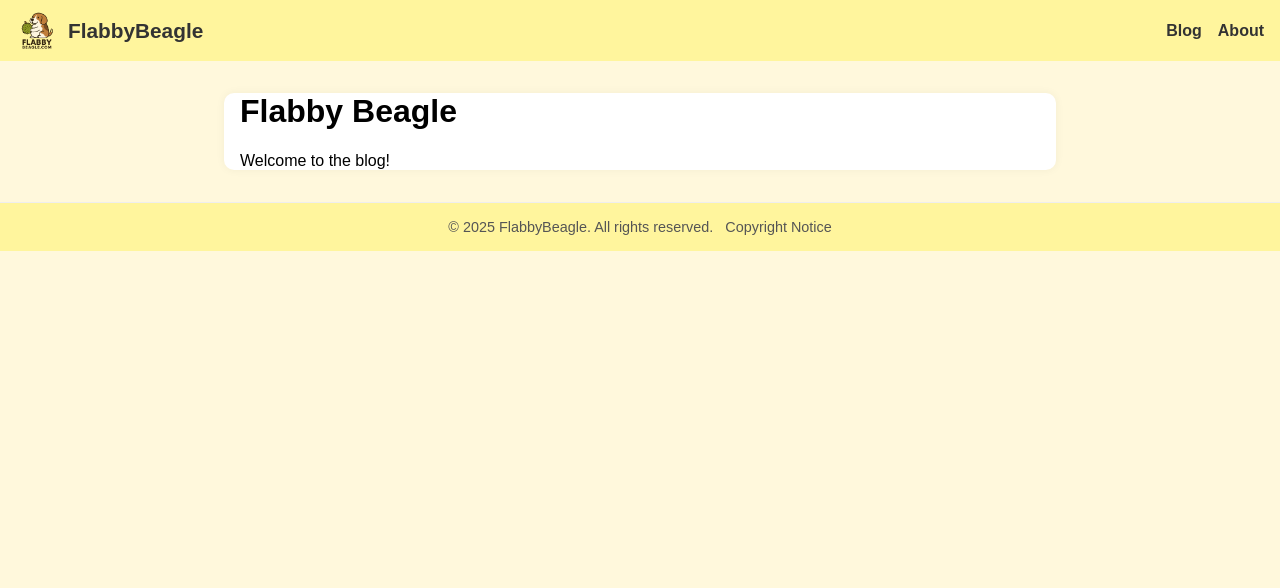
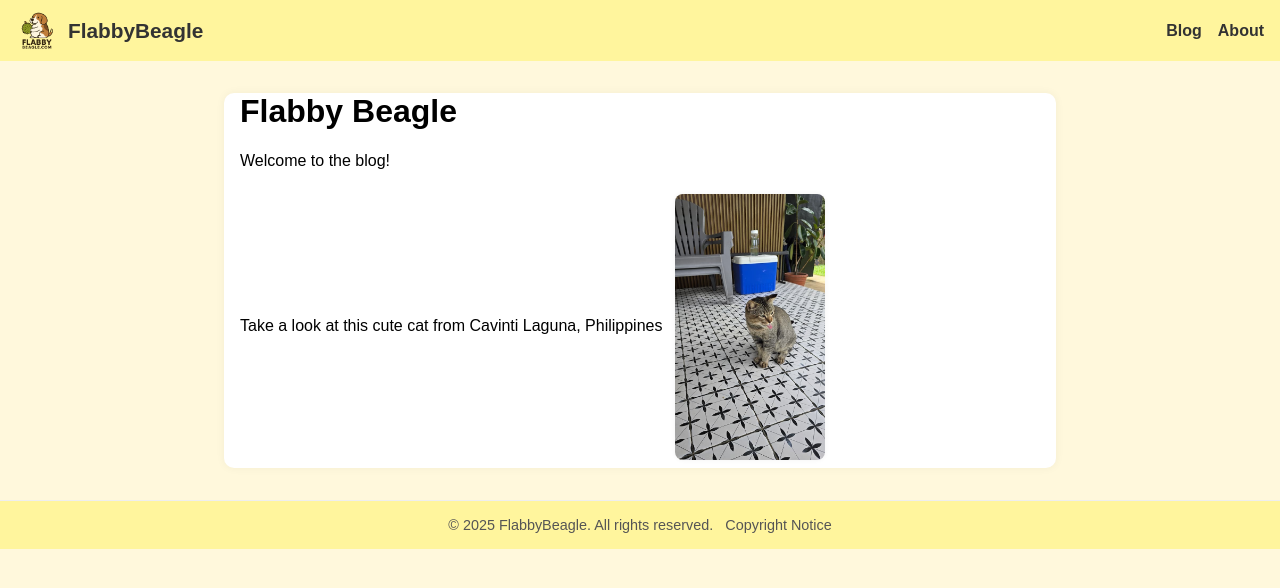
Before and after one commit to yensan57/flabbybeagle, a Jekyll site: the page built from about.md, in a window 1280 px wide. Shown: the top 588 px of the page. Built offline with Jekyll 4.4.1, drawn with Linux system fonts in a browser that asks for light colours.

Commit message:
Update about.md

```diff
--- a/about.md
+++ b/about.md
@@ -6,3 +6,6 @@ title: "About"
 # Flabby Beagle
 
 Welcome to the blog!
+
+Take a look at this cute cat from Cavinti Laguna, Philippines
+<img src="/assets/images/cat_placeholder_small.jpg" class="small-img" alt="cat_laguna_cavinti">
```
